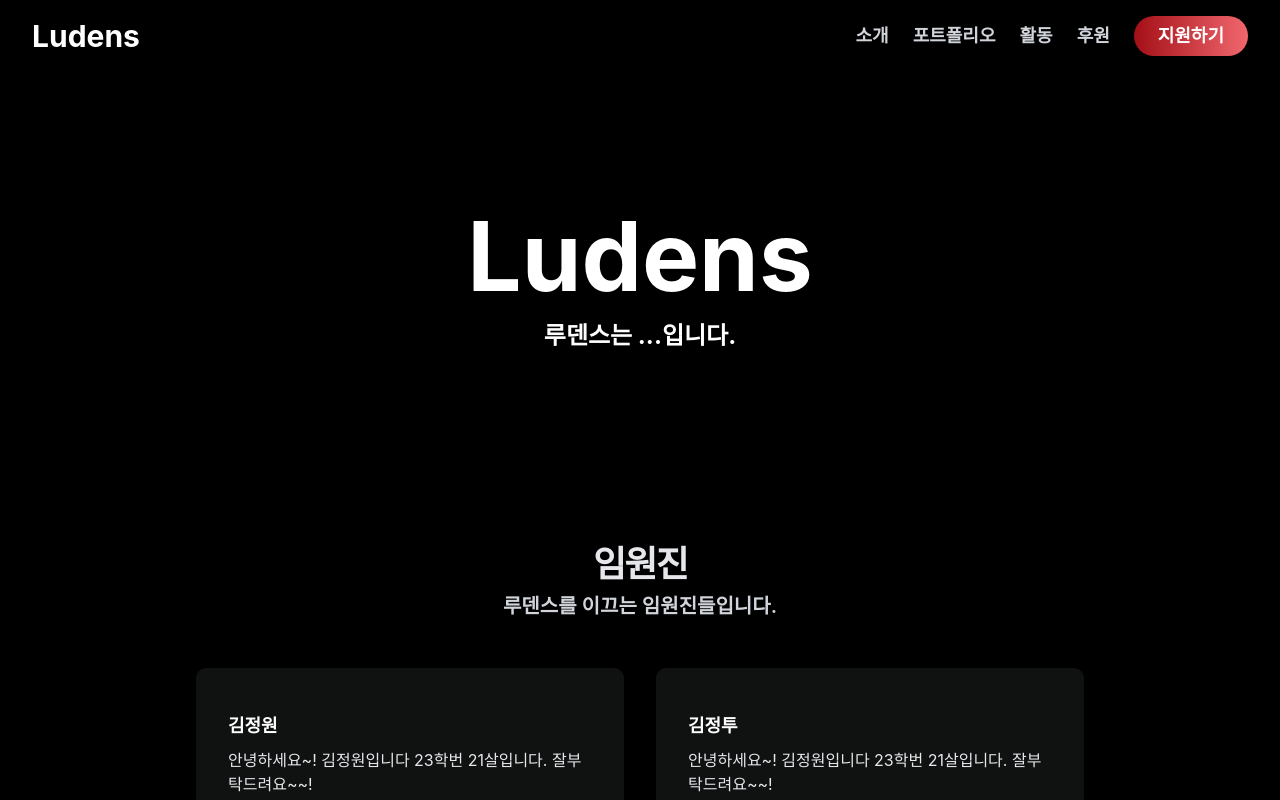
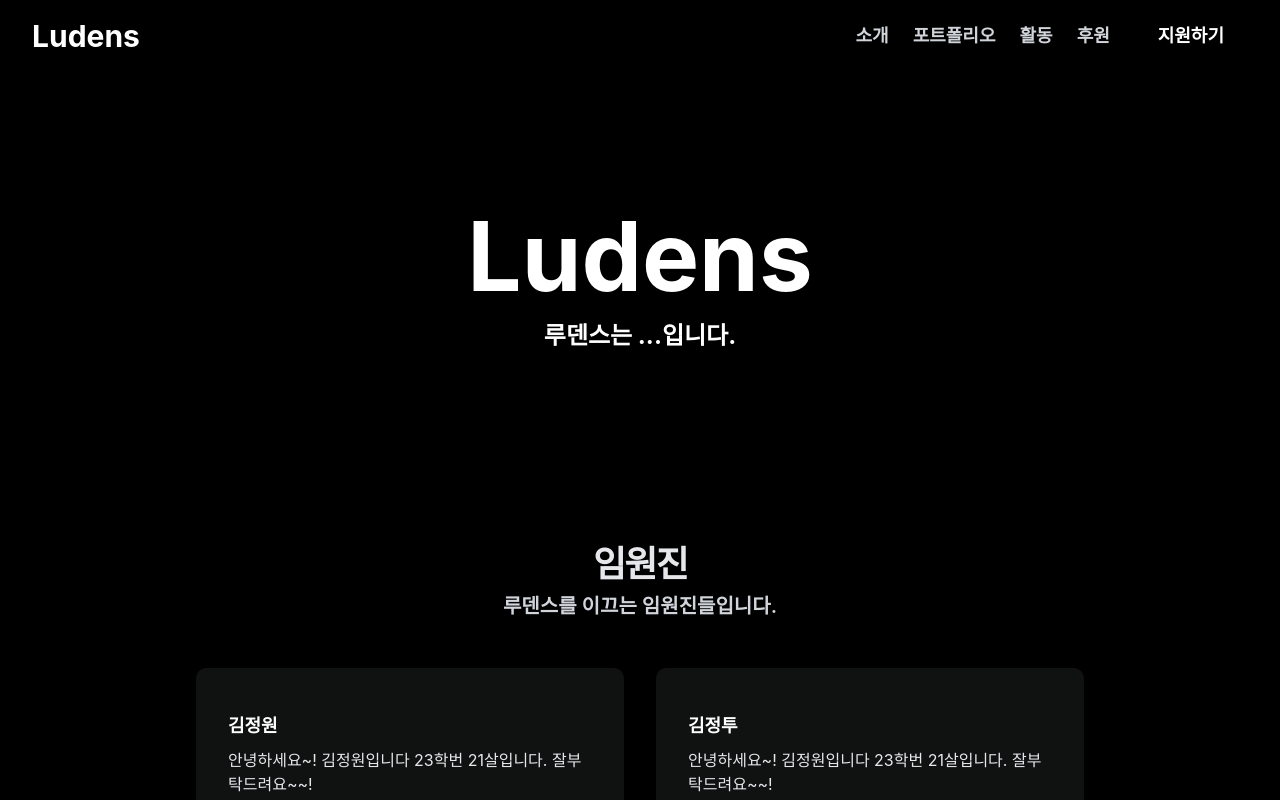
Before and after one commit to CuriHuS/ludens-homepage, a Next.js app: page /about in a window 1280 px wide. Shown: the top 800 px of the page. Built offline with nearby package versions, Linux system fonts and the light colour scheme.

Commit message:
chore: updated color palette

```diff
--- a/tailwind.config.ts
+++ b/tailwind.config.ts
@@ -11,9 +11,19 @@ export default {
       colors: {
         background: "var(--background)",
         foreground: "var(--foreground)",
-        'kyunghee-red': '#A40F16',
-        'kyunghee-red-20': '#F7A8AC',
-        'kyunghee-red-50': '#F1676E',
+        "kyunghee-red": {
+          50: "#FCE3E4",
+          100: "#FBD0D2",
+          200: "#F8B4B8",
+          300: "#F59498",
+          400: "#F3787E",
+          500: "#F0575E",
+          600: "#ED3B44",
+          700: "#EA1A24",
+          800: "#D2131D",
+          900: "#B21018",
+          950: "#A40F16"
+        }
       },
       backgroundSize: {
         'size-200': '200% 200%',
```
